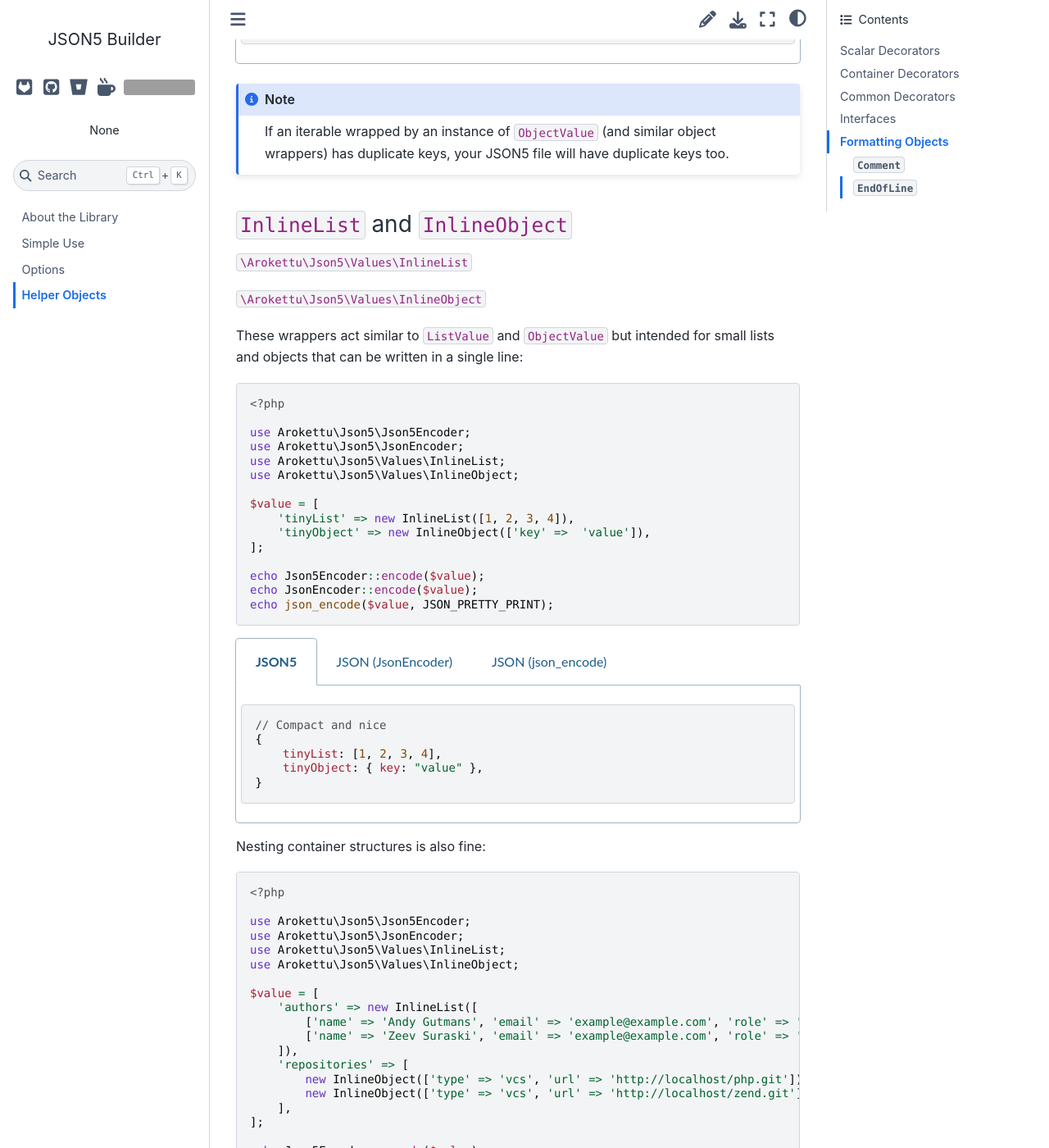
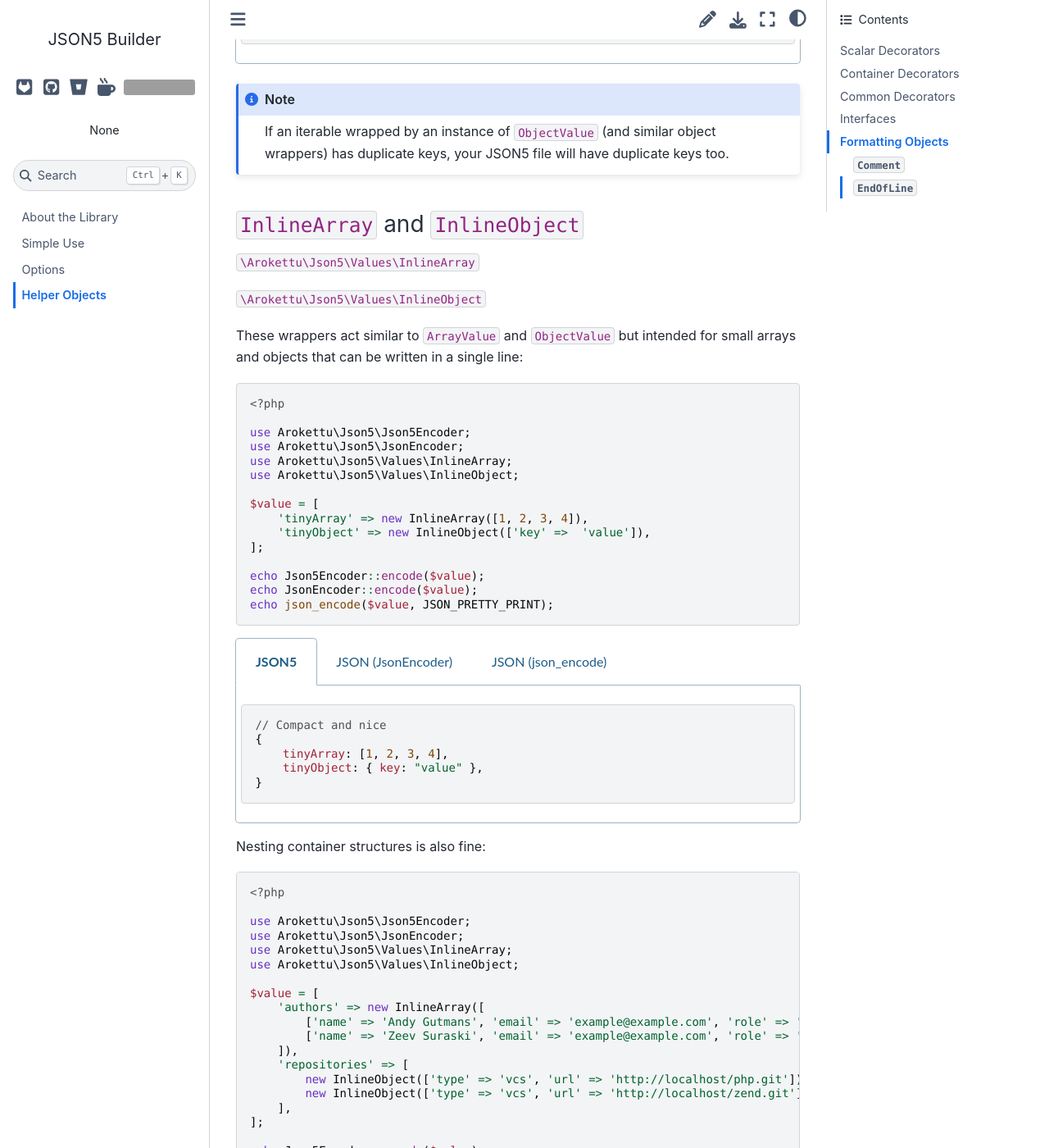
Before and after one commit to arokettu/json5-builder, a Sphinx documentation site: the page built from docs/objects.rst, in a window 1280 px wide and 1400 px high, scrolled down 2260 px. Shown: the whole window at 82% size. Built offline with Sphinx 7.4.7 and the Sphinx Book theme 1.1.4, drawn with Linux system fonts in a browser that asks for light colours; some of the changed text lies outside the part shown; grey boxes are pictures that could not be loaded.

```diff
--- a/docs/objects.rst
+++ b/docs/objects.rst
@@ -65,37 +65,37 @@ Renders an integer in a hexadecimal form::
 Container Decorators
 ====================
 
-For lists and objects.
+For arrays and objects.
 
-``ListValue`` and ``ObjectValue``
+``ArrayValue`` and ``ObjectValue``
 ---------------------------------
 
 .. versionadded:: 1.1
 
-``\Arokettu\Json5\Values\ListValue``
+``\Arokettu\Json5\Values\ArrayValue``
 
 ``\Arokettu\Json5\Values\ObjectValue``
 
-These two decorators wrap any ``iterable`` or ``stdClass`` to be forced to render as either a list or a dictionary::
+These two decorators wrap any ``iterable`` or ``stdClass`` to be forced to render as either a array or an object::
 
     <?php
 
     use Arokettu\Json5\Json5Encoder;
     use Arokettu\Json5\JsonEncoder;
-    use Arokettu\Json5\Values\ListValue;
+    use Arokettu\Json5\Values\ArrayValue;
     use Arokettu\Json5\Values\ObjectValue;
 
     $generator = (fn () => yield from range(0, 3));
     $value = [
-        'list' => new ListValue([1 => 2, 3 => 4]), // no need for consecutive keys
+        'array' => new ArrayValue([1 => 2, 3 => 4]), // no need for consecutive keys
         'object' => new ObjectValue([1, 2, 3, 4]), // list becomes object
-        'iterable' => new ListValue($generator()), // try a generator
+        'iterable' => new ArrayValue($generator()), // try a generator
     ];
 
     echo Json5Encoder::encode($value);
-    $value['iterable'] = new ListValue($generator()); // can't traverse a generator twice
+    $value['iterable'] = new ArrayValue($generator()); // can't traverse a generator twice
     echo JsonEncoder::encode($value);
-    $value['iterable'] = new ListValue($generator()); // can't traverse a generator twice
+    $value['iterable'] = new ArrayValue($generator()); // can't traverse a generator twice
     echo json_encode($value, JSON_PRETTY_PRINT);
 
 .. tabs::
@@ -103,7 +103,7 @@ These two decorators wrap any ``iterable`` or ``stdClass`` to be forced to rende
     .. code-tab:: json5
 
         {
-            list: [
+            array: [
                 2,
                 4,
             ],
@@ -167,25 +167,25 @@ These two decorators wrap any ``iterable`` or ``stdClass`` to be forced to rende
     If an iterable wrapped by an instance of ``ObjectValue`` (and similar object wrappers) has duplicate keys,
     your JSON5 file will have duplicate keys too.
 
-``InlineList`` and ``InlineObject``
+``InlineArray`` and ``InlineObject``
 -----------------------------------
 
-``\Arokettu\Json5\Values\InlineList``
+``\Arokettu\Json5\Values\InlineArray``
 
 ``\Arokettu\Json5\Values\InlineObject``
 
-These wrappers act similar to ``ListValue`` and ``ObjectValue`` but intended for small lists and objects
+These wrappers act similar to ``ArrayValue`` and ``ObjectValue`` but intended for small arrays and objects
 that can be written in a single line::
 
     <?php
 
     use Arokettu\Json5\Json5Encoder;
     use Arokettu\Json5\JsonEncoder;
-    use Arokettu\Json5\Values\InlineList;
+    use Arokettu\Json5\Values\InlineArray;
     use Arokettu\Json5\Values\InlineObject;
 
     $value = [
-        'tinyList' => new InlineList([1, 2, 3, 4]),
+        'tinyArray' => new InlineArray([1, 2, 3, 4]),
         'tinyObject' => new InlineObject(['key' =>  'value']),
     ];
 
@@ -199,7 +199,7 @@ that can be written in a single line::
 
         // Compact and nice
         {
-            tinyList: [1, 2, 3, 4],
+            tinyArray: [1, 2, 3, 4],
             tinyObject: { key: "value" },
         }
 
@@ -207,7 +207,7 @@ that can be written in a single line::
 
         // Compact and nice too
         {
-            "tinyList": [1, 2, 3, 4],
+            "tinyArray": [1, 2, 3, 4],
             "tinyObject": { "key": "value" }
         }
 
@@ -215,7 +215,7 @@ that can be written in a single line::
 
         // Quite wasteful
         {
-            "tinyList": [
+            "tinyArray": [
                 1,
                 2,
                 3,
@@ -232,11 +232,11 @@ Nesting container structures is also fine::
 
     use Arokettu\Json5\Json5Encoder;
     use Arokettu\Json5\JsonEncoder;
-    use Arokettu\Json5\Values\InlineList;
+    use Arokettu\Json5\Values\InlineArray;
     use Arokettu\Json5\Values\InlineObject;
 
     $value = [
-        'authors' => new InlineList([
+        'authors' => new InlineArray([
             ['name' => 'Andy Gutmans', 'email' => 'example@example.com', 'role' => 'co-founder'],
             ['name' => 'Zeev Suraski', 'email' => 'example@example.com', 'role' => 'co-founder'],
         ]),
@@ -331,14 +331,14 @@ also notice various comment types behavior::
     use Arokettu\Json5\JsonEncoder;
     use Arokettu\Json5\Values\Comment;
     use Arokettu\Json5\Values\CommentDecorator;
-    use Arokettu\Json5\Values\CompactList;
+    use Arokettu\Json5\Values\CompactArray;
     use Arokettu\Json5\Values\CompactObject;
     use Arokettu\Json5\Values\EndOfLine;
 
     $value = [
-        'tinyList' => new CompactList([1, 2, new EndOfLine(), 3, 4]),
+        'tinyArray' => new CompactArray([1, 2, new EndOfLine(), 3, 4]),
         'tinyObject' => new CompactObject(['key1' =>  'value1', 'key2' =>  'value2']),
-        'comments' => new CompactList([
+        'comments' => new CompactArray([
             new Comment('Standalone comment is a line comment'),
             new CommentDecorator('become', 'Decorator comments', 'inline comments'),
         ]),
@@ -353,7 +353,7 @@ also notice various comment types behavior::
     .. code-tab:: json5
 
         {
-            tinyList: [
+            tinyArray: [
                 1, 2,
                 3, 4,
             ],
@@ -369,7 +369,7 @@ also notice various comment types behavior::
     .. code-tab:: json JSON (JsonEncoder)
 
         {
-            "tinyList": [
+            "tinyArray": [
                 1, 2,
                 3, 4
             ],
@@ -384,7 +384,7 @@ also notice various comment types behavior::
     .. code-tab:: json JSON (json_encode)
 
         {
-            "tinyList": [
+            "tinyArray": [
                 1,
                 2,
                 {},
@@ -458,9 +458,9 @@ Comments will be rendered as inline comments in compact and inline modes::
     use Arokettu\Json5\Json5Encoder;
     use Arokettu\Json5\JsonEncoder;
     use Arokettu\Json5\Values\CommentDecorator;
-    use Arokettu\Json5\Values\InlineList;
+    use Arokettu\Json5\Values\InlineArray;
 
-    $value = new InlineList([
+    $value = new InlineArray([
         new CommentDecorator('value', 'inline before', 'inline after'),
     ]);
 
@@ -520,21 +520,21 @@ A standalone comment. Rendered as a line comment in regular and compact modes an
     use Arokettu\Json5\Json5Encoder;
     use Arokettu\Json5\JsonEncoder;
     use Arokettu\Json5\Values\Comment;
-    use Arokettu\Json5\Values\CompactList;
-    use Arokettu\Json5\Values\InlineList;
+    use Arokettu\Json5\Values\CompactArray;
+    use Arokettu\Json5\Values\InlineArray;
 
     require __DIR__ . '/../vendor/autoload.php';
 
     $value = [
         'normal' => [new Comment('Normal mode'), 'value1', 'value2', 'value3'],
-        'compact' => new CompactList([
+        'compact' => new CompactArray([
             new Comment('Unlike decorator, standalone comment is rendered on its own line here'),
             'value1',
             'value2',
             new Comment('JsonEncoder will leave EOL here'),
             'value3',
         ]),
-        'inline' => new InlineList([new Comment('Inline mode'), 'value1', 'value2', 'value3']),
+        'inline' => new InlineArray([new Comment('Inline mode'), 'value1', 'value2', 'value3']),
     ];
 
     echo Json5Encoder::encode($value);
@@ -621,14 +621,14 @@ Inserts a newline character::
 
     use Arokettu\Json5\Json5Encoder;
     use Arokettu\Json5\JsonEncoder;
-    use Arokettu\Json5\Values\CompactList;
+    use Arokettu\Json5\Values\CompactArray;
     use Arokettu\Json5\Values\EndOfLine;
-    use Arokettu\Json5\Values\InlineList;
+    use Arokettu\Json5\Values\InlineArray;
 
     $value = [
         'regular' => [1, 2, new EndOfLine(), 3, 4],
-        'inline'  => new InlineList([1, 2, new EndOfLine(), 3, 4]),
-        'compact' => new CompactList([1, 2, new EndOfLine(), 3, 4]),
+        'inline'  => new InlineArray([1, 2, new EndOfLine(), 3, 4]),
+        'compact' => new CompactArray([1, 2, new EndOfLine(), 3, 4]),
     ];
 
     echo Json5Encoder::encode($value);
--- a/docs/options.rst
+++ b/docs/options.rst
@@ -261,7 +261,7 @@ Must contain only JSON5 ignorable whitespace, usually spaces and tabs::
 
     {
             key: "value",
-            list: [
+            array: [
                     "item1",
                     "item2",
             ],
```
Also changed, not shown: other parts of docs/objects.rst (+4 -4 lines), other parts of docs/options.rst (+1 -1 lines), docs/about.rst (+0 -7 lines).
